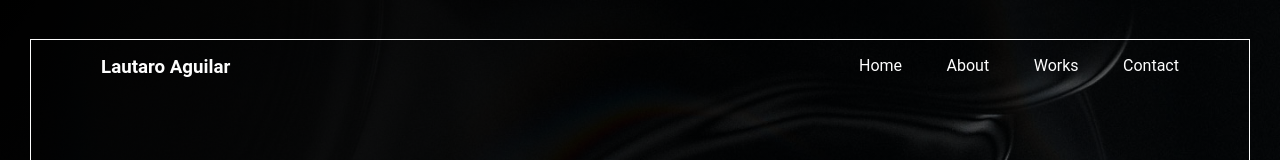
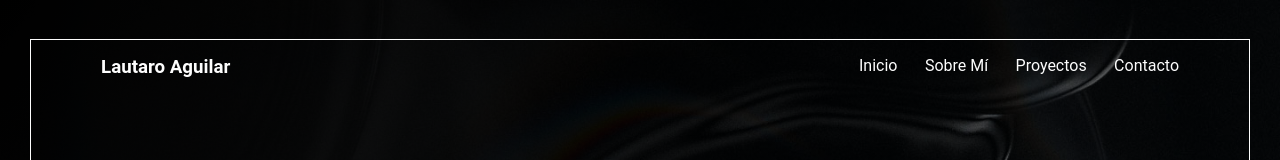
Before and after one commit to lautaroAguilar/portfolio, a React (Create React App) app: page / in a window 1280 px wide. Shown: the top 160 px of the page. Built offline with nearby package versions, Linux system fonts and the light colour scheme; a web font is replaced by a local one.

Commit message:
puse twitter en footer y navbar en español

```diff
--- a/src/containers/Footer.js
+++ b/src/containers/Footer.js
@@ -1,10 +1,10 @@
 import { React, useEffect } from "react";
 import {
   SlSocialBehance,
-  SlSocialDribbble,
   SlSocialGithub,
   SlSocialInstagram,
   SlSocialLinkedin,
+  SlSocialTwitter,
 } from "react-icons/sl";
 import { motion, useAnimation } from "framer-motion";
 import { useInView } from "react-intersection-observer";
@@ -54,13 +54,13 @@ export default function Footer() {
             <p>© 2022 Lautaro Aguilar. Todos los derechos reservados. |</p>
             <div className="links">
               <div className="links__link">
-                <a href="https://www.behance.net/lautaroaguilar2" target="_blank">
-                  <SlSocialBehance />
+                <a href="https://www.linkedin.com/in/lautaro-aguilar-83a3a923b/" target="_blank">
+                  <SlSocialLinkedin />
                 </a>
               </div>
               <div className="links__link">
-                <a href="https://www.linkedin.com/in/lautaro-aguilar-83a3a923b/" target="_blank">
-                  <SlSocialLinkedin />
+                <a href="https://www.behance.net/lautaroaguilar2" target="_blank">
+                  <SlSocialBehance />
                 </a>
               </div>
               <div className="links__link">
@@ -69,8 +69,8 @@ export default function Footer() {
                 </a>
               </div>
               <div className="links__link">
-                <a href="https://dribbble.com/_lautaroaguilar" target="_blank">
-                  <SlSocialDribbble />
+                <a href="https://twitter.com/lautaroaramis" target="_blank">
+                  <SlSocialTwitter />
                 </a>
               </div>
               <div className="links__link">
--- a/src/containers/Home.js
+++ b/src/containers/Home.js
@@ -20,7 +20,7 @@ export default function Home() {
             <h3 className="Logo"> Lautaro Aguilar </h3>
             <ul>
               <li>
-                <a href="/">Home</a>
+                <a href="/">Inicio</a>
               </li>
               <li>
                 <Link
@@ -30,7 +30,7 @@ export default function Home() {
                   offset={30}
                   duration={500}
                 >
-                  About
+                  Sobre Mí
                 </Link>
               </li>
               <li>
@@ -41,7 +41,7 @@ export default function Home() {
                   offset={10}
                   duration={600}
                 >
-                  Works
+                  Proyectos
                 </Link>
               </li>
               <li>
@@ -52,7 +52,7 @@ export default function Home() {
                   offset={40}
                   duration={700}
                 >
-                  Contact
+                  Contacto
                 </Link>
               </li>
             </ul>
```
